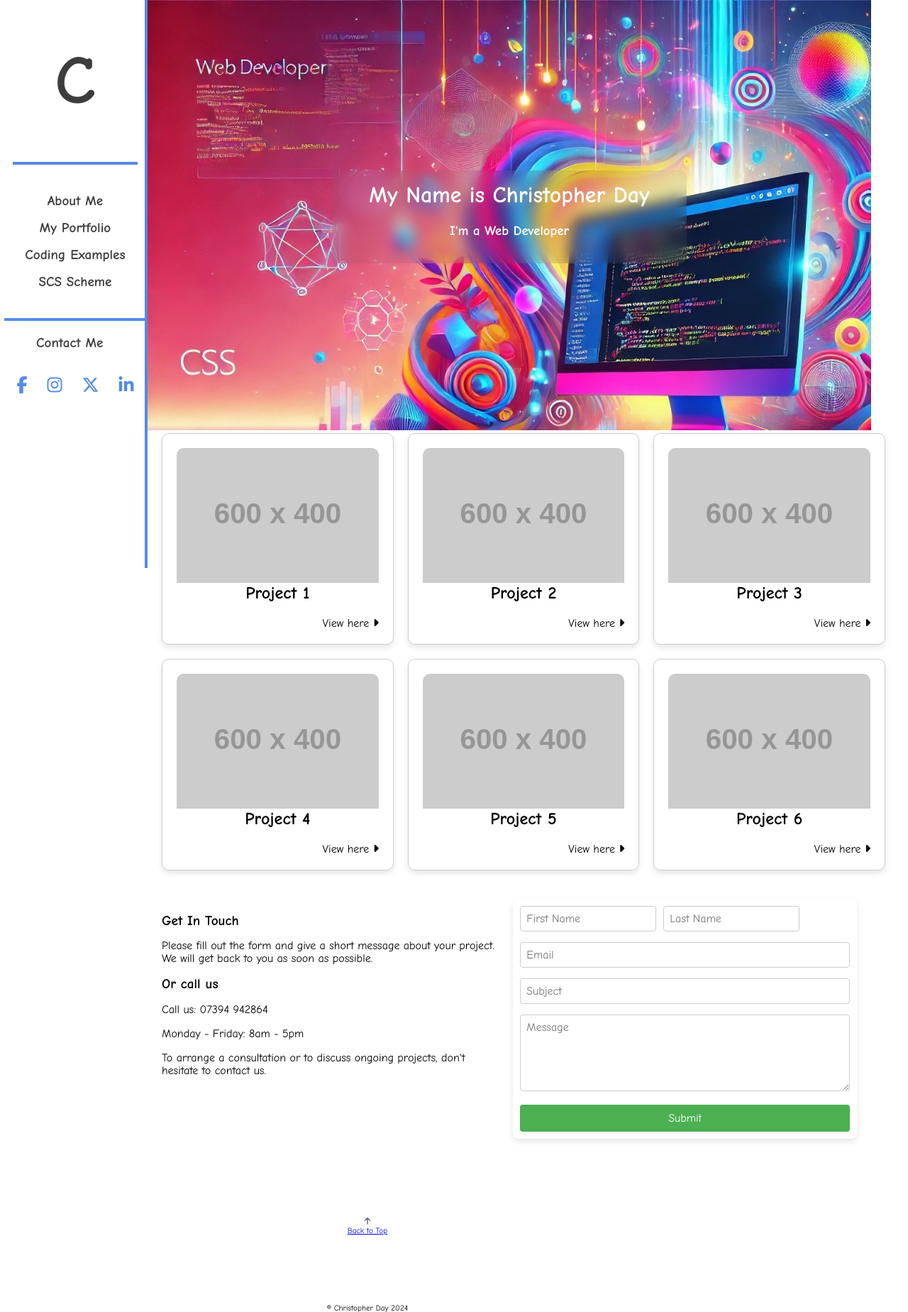
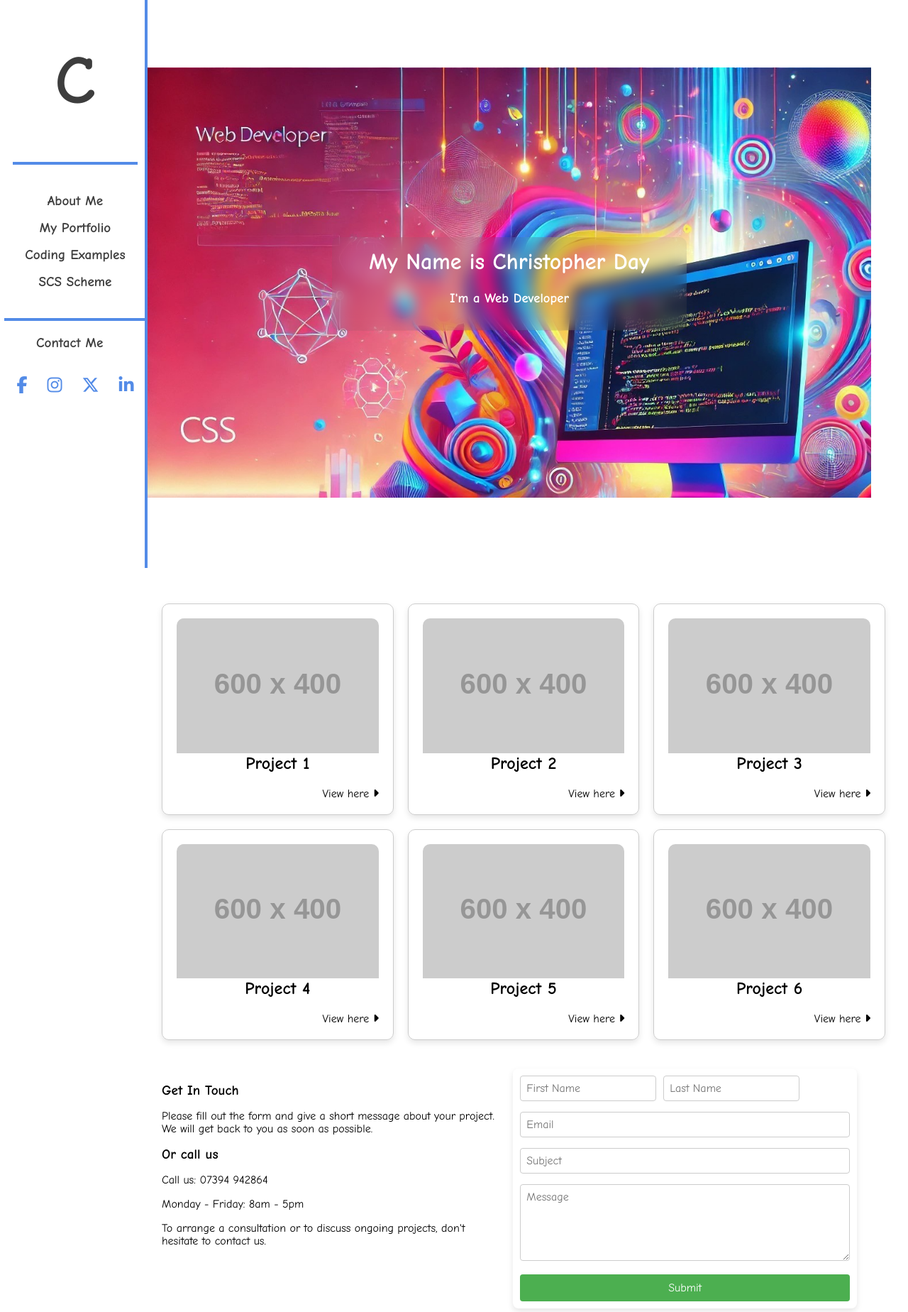
Before and after one commit to HackerDeDoDah/portfolio1, a PHP site: page / in a window 1280 px wide. Shown: the top 1848 px of the page at 71% size. Run offline with PHP 8.4, Linux system fonts and the light colour scheme; grey boxes labelled with a size stand in for pictures from a placeholder-image service; some libraries are stand-ins or nearby versions.

Commit message:
more tweeks

```diff
--- a/css/styles.css
+++ b/css/styles.css
@@ -142,6 +142,7 @@ main {
   gap: 20px;
   margin-left: auto;
   margin-right: auto;
+  margin-top: 50px;
 }
 @media (min-width: 992px) {
   .main-grid {
@@ -346,7 +347,8 @@ footer {
 
 .hero-container {
   display: flex;
-  width: 100vw;
+  width: 100%;
+  height: 100vh;
   justify-content: center;
   align-items: center;
 }
--- a/sass/_hero.scss
+++ b/sass/_hero.scss
@@ -2,7 +2,8 @@
 
 .hero-container {
     display: flex;
-    width: 100vw;
+    width: 100%;
+    height: 100vh;
     justify-content: center;
     align-items: center;
     @include m.responsive;
--- a/sass/_main.scss
+++ b/sass/_main.scss
@@ -3,6 +3,7 @@
 
 main {
     width: calc(100vw - 80px);
+
 }
 
 .main-grid {
@@ -11,6 +12,7 @@ main {
     gap: 20px;
     margin-left: auto;
     margin-right: auto;
+    margin-top: 50px;
     @include m.responsive;
 }
 .card {
```
Also changed, not shown: 1 other file.
